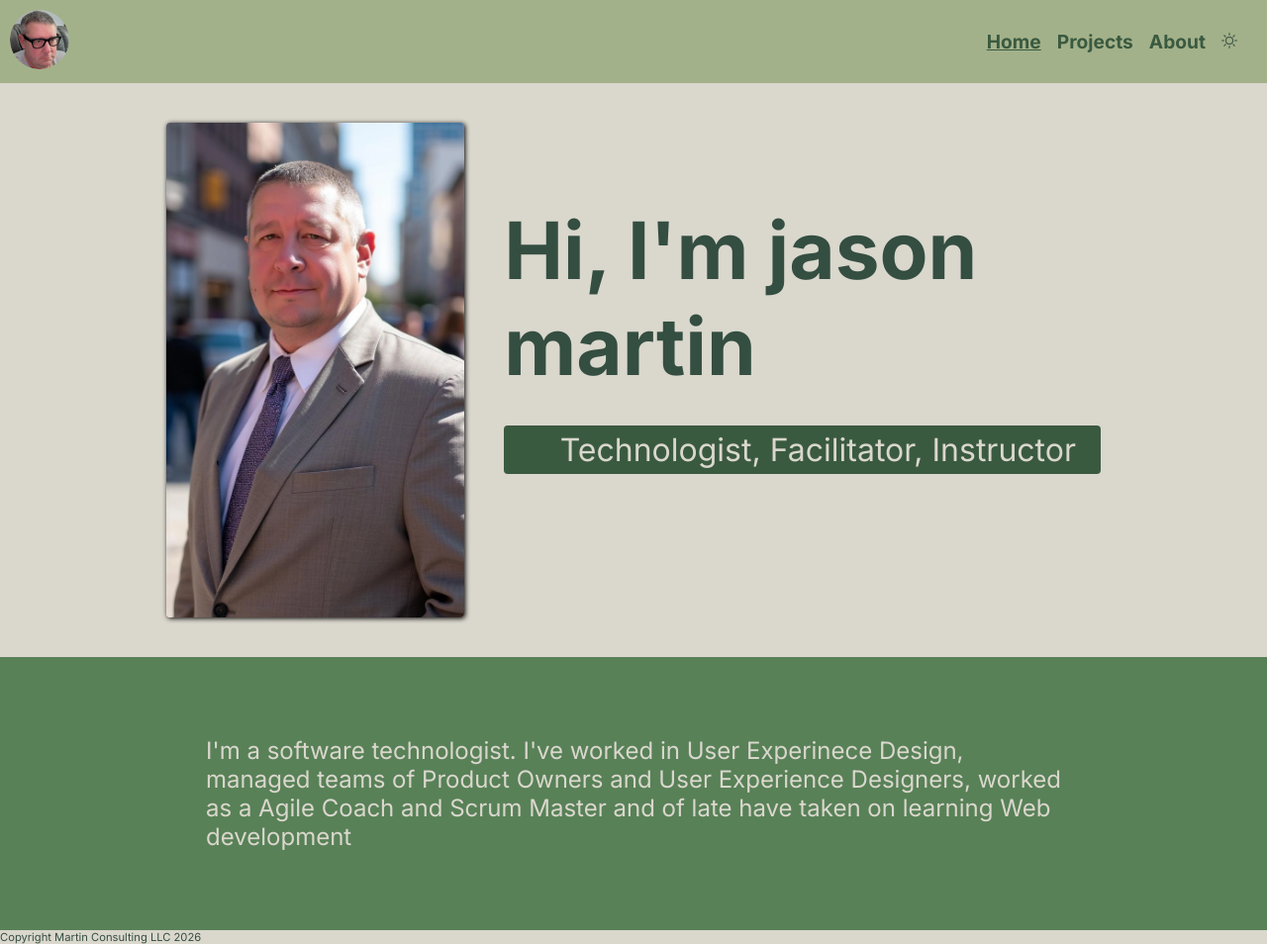
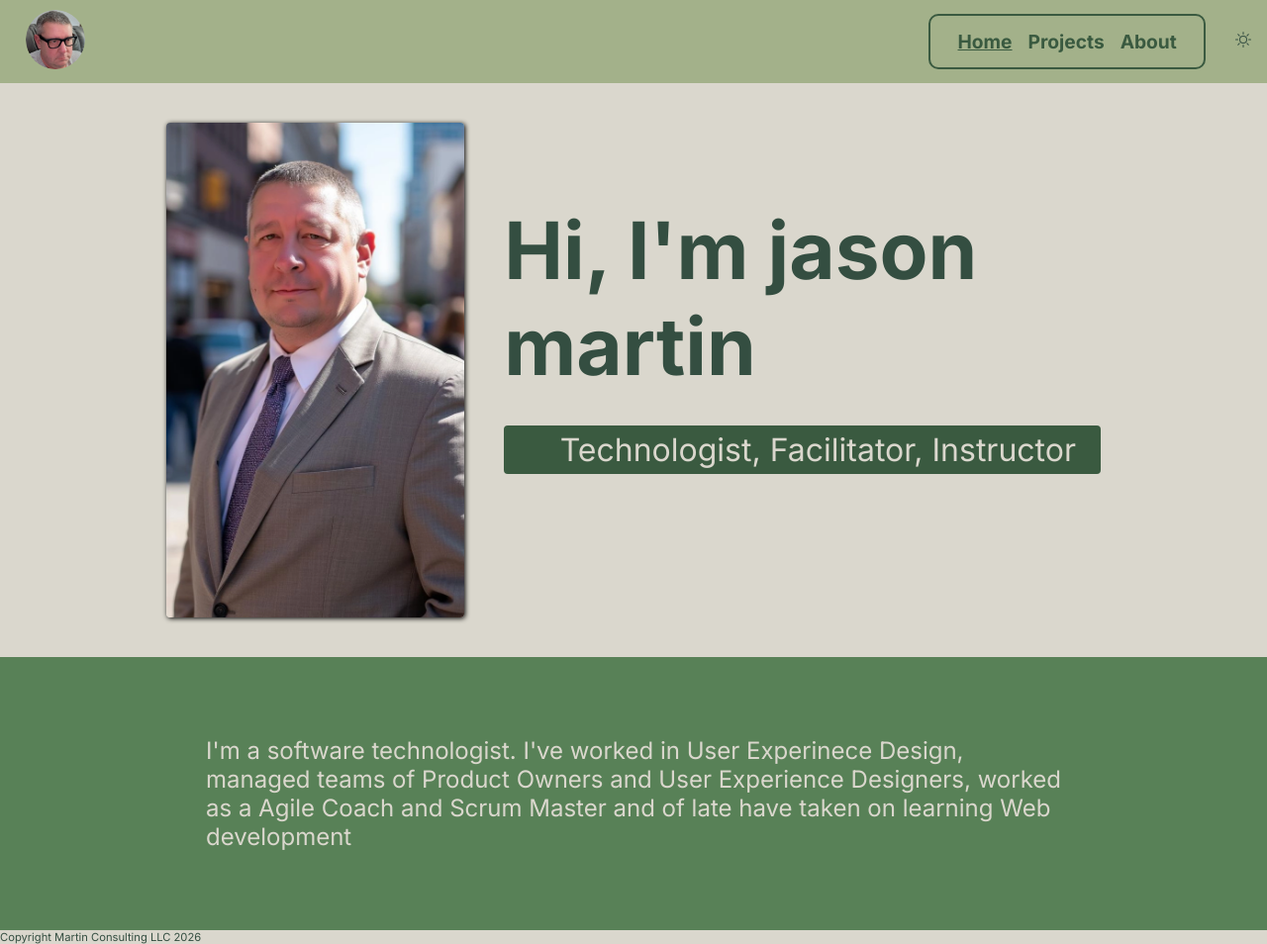
Before and after one commit to jasnmar/jason-portfolio, an Astro site: page / in a window 1280 px wide. Shown: the whole page at 99% size. Built offline with nearby package versions, Linux system fonts and the light colour scheme; Astro itself is replaced by a stand-in of ours.

Commit message:
Updated Nav

```diff
--- a/src/components/Navbar.astro
+++ b/src/components/Navbar.astro
@@ -7,17 +7,23 @@ import jasonWebp3x from "../assets/images/jason3x.webp?url"
 import jasonImage1x from "../assets/images/jason1x.png?url"
 import jasonImage2x from "../assets/images/jason2x.png?url"
 import jasonImage3x from "../assets/images/jason3x.png?url"
-
 ---
 
 <nav class="nav">
-  <a href="/">
+  <div class="left-nav">
     <picture>
-    <source type="image/webp" srcset={`${jasonWebp1x} 120w, ${jasonWebp2x} 180w, ${jasonWebp3x} 360w`}></source>
-    <source type="image/png" srcset={`${jasonImage1x} 120w, ${jasonImage2x} 180w, ${jasonImage3x} 360w`}></source>
+      <source
+        type="image/webp"
+        srcset={`${jasonWebp1x} 120w, ${jasonWebp2x} 180w, ${jasonWebp3x} 360w`}
+      />
+      <source
+        type="image/png"
+        srcset={`${jasonImage1x} 120w, ${jasonImage2x} 180w, ${jasonImage3x} 360w`}
+      />
       <img alt="Jason's Head" class="nav--profile" src={jasonImage3x} />
     </picture>
-  </a>
+  </div>
+  <div class="right-nav">
     <div class="nav--items">
       <a href="/" class:list={["nav--item", { activeLink: pathname === "/" }]}>
         Home
@@ -34,10 +40,10 @@ import jasonImage3x from "../assets/images/jason3x.png?url"
       >
         About
       </a>
+    </div>
     <Theme />
   </div>
 </nav>
-
 
 <style>
   .nav {
@@ -48,27 +54,71 @@ import jasonImage3x from "../assets/images/jason3x.png?url"
     top: 0;
     background: var(--color-pale);
     z-index: 100;
+    .left-nav {
+      display: flex;
+      align-items: flex-start;
+      margin: 0;
+      margin-left: 1rem;
+      .nav--profile {
+        width: 3.75rem;
+        height: 3.75rem;
+        border-radius: 50%;
+        margin: 0.625rem;
       }
+    }
+    .right-nav {
+      display: flex;
+      align-items: center;
+      margin-right: 1rem;
+    }
+  }
+
   .nav--items {
     display: flex;
-    gap: 1rem;
     font-weight: 700;
     font-size: 1.2rem;
     margin-right: 30px;
+    border: 2px solid var(--color-dark);
+    padding: 0.5em 1em;
+    isolation: isolate;
+    corner-style: squircle;
+    border-radius: var(--squircle-radius);
+    anchor-name: --nav-items;
+    &:after {
+      z-index: -1;
+      display: block;
+      content: "";
+      background: var(--color-dark);
+      position: absolute;
+      position-anchor: --nav-items;
+      top: anchor(bottom);
+      left: calc(anchor(left) + 1rem);
+      right: calc(anchor(right) + 1rem);
+      bottom: calc(anchor(bottom) + 0.25rem);
+      transition: 300ms;
+    }
+    &:has(a:hover)::after {
+      top: anchor(top);
+      left: anchor(left);
+      right: anchor(right);
+      bottom: anchor(bottom);
+      corner-style: squircle;
+      border-radius: 10px;
+      height: unset;
     }
     .nav--item {
       font-family: inherit;
       text-decoration: none;
       overflow-y: clip;
       color: var(--color-dark);
+      padding: 0.25rem 0.5rem;
+      &:hover {
+        anchor-name: --nav-items;
+        color: var(--color-light);
       }
-  .nav--profile {
-    width: 3.75rem;
-    height: 3.75rem;
-    border-radius: 50%;
-    margin: 0.625rem;
     }
     .activeLink {
       text-decoration: underline;
     }
+  }
 </style>
--- a/src/style.css
+++ b/src/style.css
@@ -70,6 +70,7 @@ a:hover {
 :root {
   font-family: Inter, Arial, Helvetica, sans-serif;
   --border-radius: 4px;
+  --squircle-radius: 10px;
 
   /* Light Theme Colors (default) */
   --color-light: #dad7cd;
```
Lines whose indentation alone changed are shown as unchanged.
